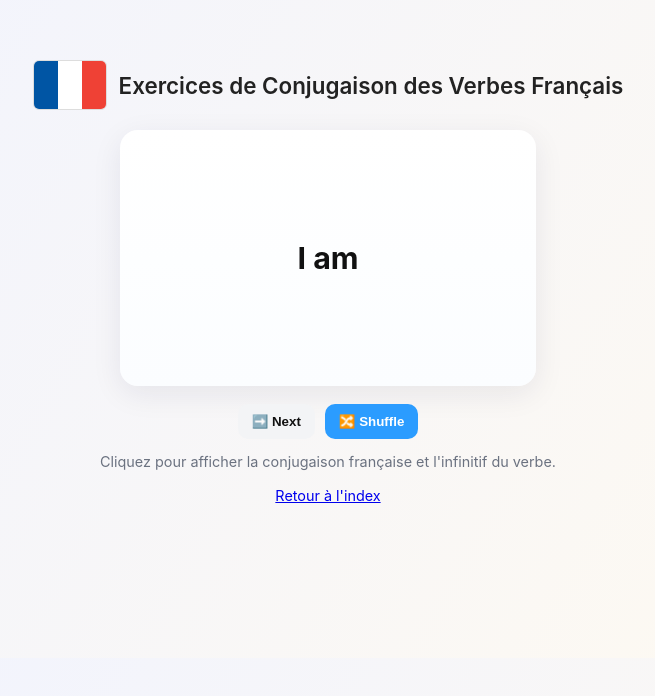
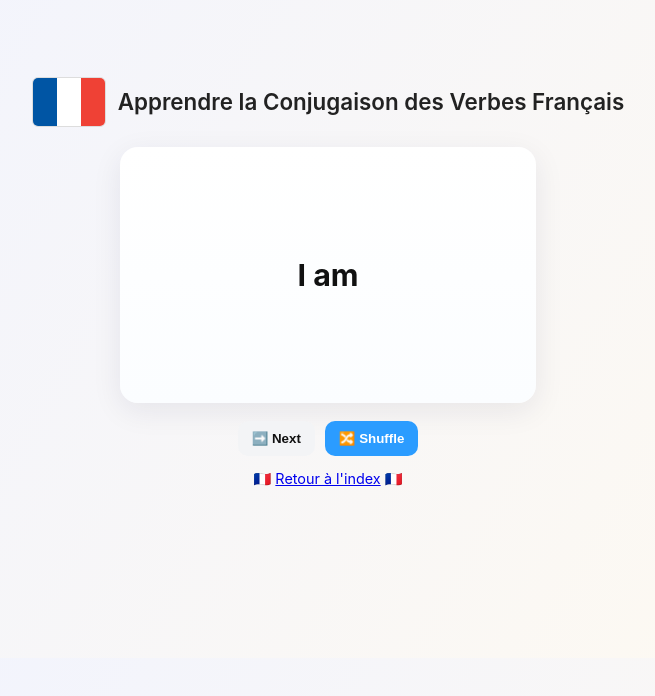
Before and after one commit to KevApprend/verbes, a plain HTML site: page index.html in a window 1280 px wide. Shown: the part 142-838 px from the top of the page, without its empty margins (312-967 px from the left). Drawn offline with Linux system fonts and the light colour scheme.

Commit message:
Minor changes

```diff
--- a/index.html
+++ b/index.html
@@ -64,7 +64,7 @@
   <header>
     <div class="flag" aria-hidden="true"><div class="blue"></div><div class="white"></div><div class="red"></div></div>
     <div>
-      <h1 id="title">Exercices de Conjugaison des Verbes Français</h1>
+      <h1 id="title">Apprendre la Conjugaison des Verbes Français</h1>
     </div>
   </header>
 
@@ -76,7 +76,7 @@
       <button id="randomBtn" class="btn-random" title="Shuffle list">🔀 Shuffle</button>
     </div>
 
-    <footer><div class="lead">Cliquez pour afficher la conjugaison française et l'infinitif du verbe.<br><br><a href="https://kevapprend.github.io/" rel="noopener">Retour à l'index</a></div></footer>
+    <footer>🇫🇷 <a href="https://kevapprend.github.io/" rel="noopener">Retour à l'index</a> 🇫🇷</footer>
   </section>
 </main>
 
```
